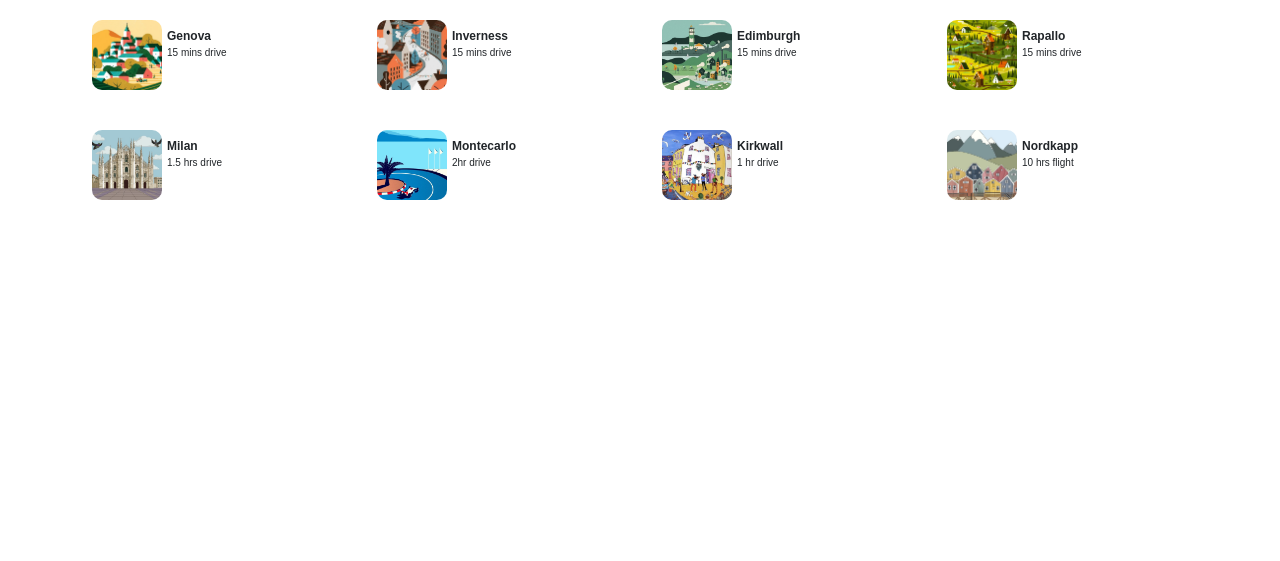
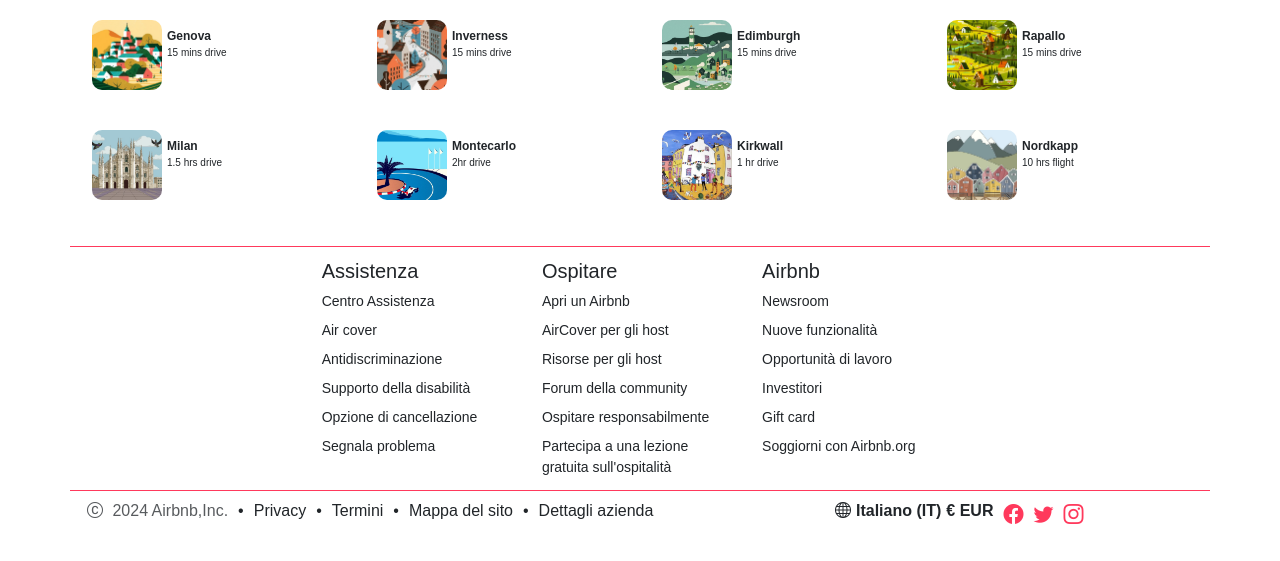
Before and after one commit to Dema10/Clone-airbnb, a plain HTML site: page index.html in a window 1280 px wide. Shown: the part 792-1353 px from the top of the page. Before the commit the page ends 992 px from the top, so only its background shows below. Drawn offline with nearby package versions, Linux system fonts and the light colour scheme.

Commit message:
ultime mod

```diff
--- a/index.html
+++ b/index.html
@@ -173,7 +173,7 @@
         </div>
     </div>
     <!--Main2-->
-    <div class="main d-flex ">
+    <div class="main d-flex mb-5">
         <div class="container">
             <div class="row">
                 <!--Località5-->
@@ -227,6 +227,69 @@
             </div>
         </div>
     </div>
+    <footer>
+        <div class="container d-flex flex-row justify-content-center ass-ospiti">
+            <div class="row my-2">
+                <div class="col-12 col-md-4 col-lg-4 mb-4 mb-md-0 mb-lg-0">
+                    <div class="d-flex flex-column text-nowrap">
+                        <h5 class="py-1 m-0 service">Assistenza</h5>
+                        <span class="py-1 u-service">Centro Assistenza</span>
+                        <span class="py-1 u-service">Air cover</span>
+                        <span class="py-1 u-service">Antidiscriminazione</span>
+                        <span class="py-1 u-service">Supporto della disabilità</span>
+                        <span class="py-1 u-service">Opzione di cancellazione</span>
+                        <span class="py-1 u-service">Segnala problema</span>
+                    </div>
+                </div>
+                <div class="col-12 col-md-4 col-lg-4">
+                    <div class="d-flex flex-column text-nowrap">
+                        <h5 class="py-1 m-0 service">Ospitare</h5>
+                        <span class="py-1 u-service">Apri un Airbnb</span>
+                        <span class="py-1 u-service">AirCover per gli host</span>
+                        <span class="py-1 u-service">Risorse per gli host</span>
+                        <span class="py-1 u-service">Forum della community</span>
+                        <span class="py-1 u-service">Ospitare responsabilmente</span>
+                        <span class="py-1 u-service text-wrap">Partecipa a una lezione gratuita sull'ospitalità</span>
+                    </div>
+                </div>
+                <div class="col-12 col-md-4 col-lg-4 mt-4 mt-md-0 mt-lg-0">
+                    <div class="d-flex flex-column text-nowrap">
+                        <h5 class="py-1 m-0 service">Airbnb</h5>
+                        <span class="py-1 u-service">Newsroom</span>
+                        <span class="py-1 u-service">Nuove funzionalità</span>
+                        <span class="py-1 u-service">Opportunità di lavoro</span>
+                        <span class="py-1 u-service">Investitori</span>
+                        <span class="py-1 u-service">Gift card</span>
+                        <span class="py-1 u-service">Soggiorni con Airbnb.org</span>
+                    </div>
+                </div>
+            </div>
+        </div>
+        <div class="container mt-2 mb-3">
+            <div class="banana row flex-column flex-md-row flex-lg-row justify-content-between">
+                <div class="col-8">
+                    <ul class="list-unstyled d-flex flex-column flex-md-column flex-lg-row">
+                        <li class="opacity-75 text-nowrap"><i class="bi bi-c-circle"></i> 2024 Airbnb,Inc.</li>
+                        <li class="services"><span class="ball">&bull;</span>Privacy</li>
+                        <li class="services"><span class="ball">&bull;</span>Termini</li>
+                        <li class="services"><span class="ball">&bull;</span>Mappa del sito</li>
+                        <li class="text-nowrap services"><span class="ball">&bull;</span>Dettagli azienda</li>
+                    </ul>
+                </div>
+                <div class="col-4 ps-4 ps-md-0 ps-lg-0">
+                    <ul class="list-unstyled d-flex flex-column flex-md-column flex-lg-row">
+                        <li class="fw-bold text-nowrap"><i class="bi bi-globe"></i>Italiano (IT)</li>
+                        <li class="pad fw-bold text-nowrap">€ EUR</li>
+                        <ul class="social list-unstyled d-flex">
+                            <li><i class="bi bi-facebook"></i></li>
+                            <li><i class="bi bi-twitter"></i></li>
+                            <li><i class="bi bi-instagram"></i></li>
+                        </ul>
+                    </ul>
+                </div>
+            </div>
+        </div>
+    </footer>
     <script src="https://cdn.jsdelivr.net/npm/bootstrap@5.3.3/dist/js/bootstrap.bundle.min.js"
         integrity="sha384-YvpcrYf0tY3lHB60NNkmXc5s9fDVZLESaAA55NDzOxhy9GkcIdslK1eN7N6jIeHz"
         crossorigin="anonymous"></script>
```
Also changed, not shown: index2.html (+1 -1 lines), index3.html (+1 -1 lines).
